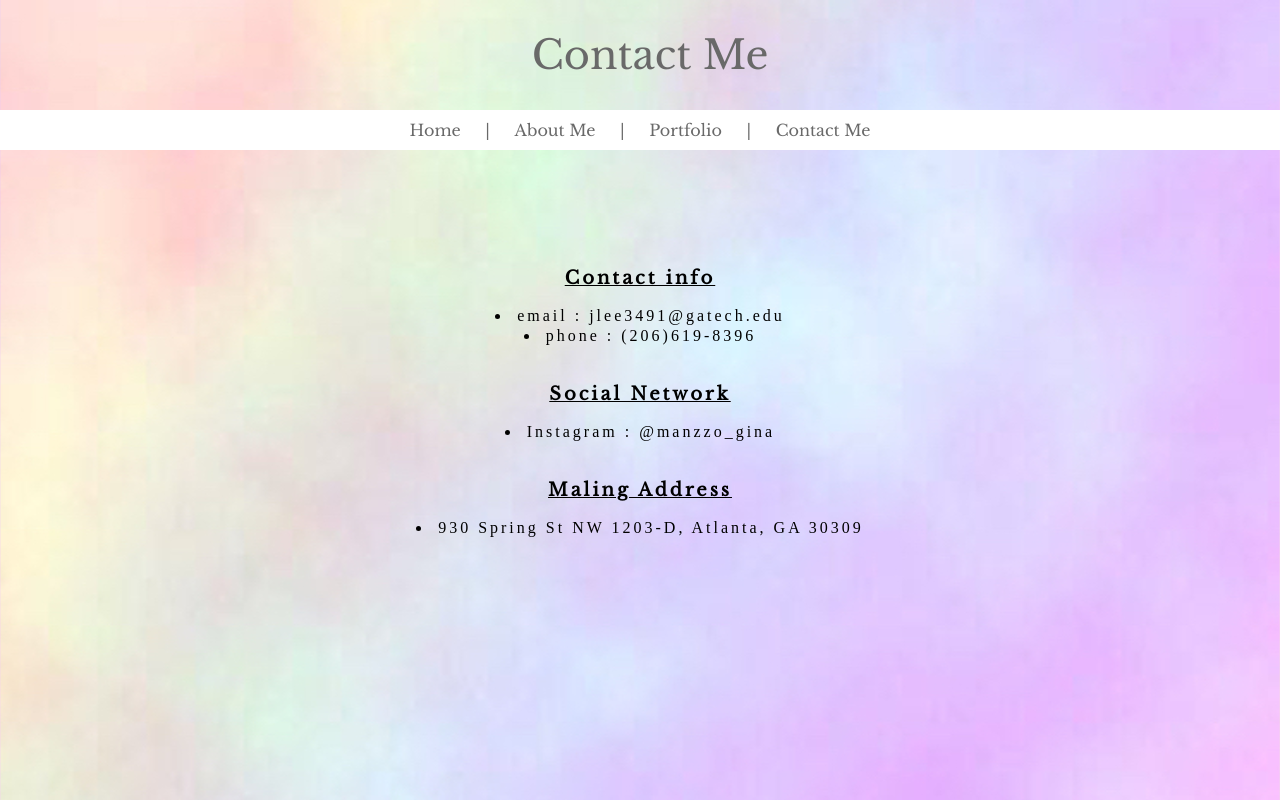
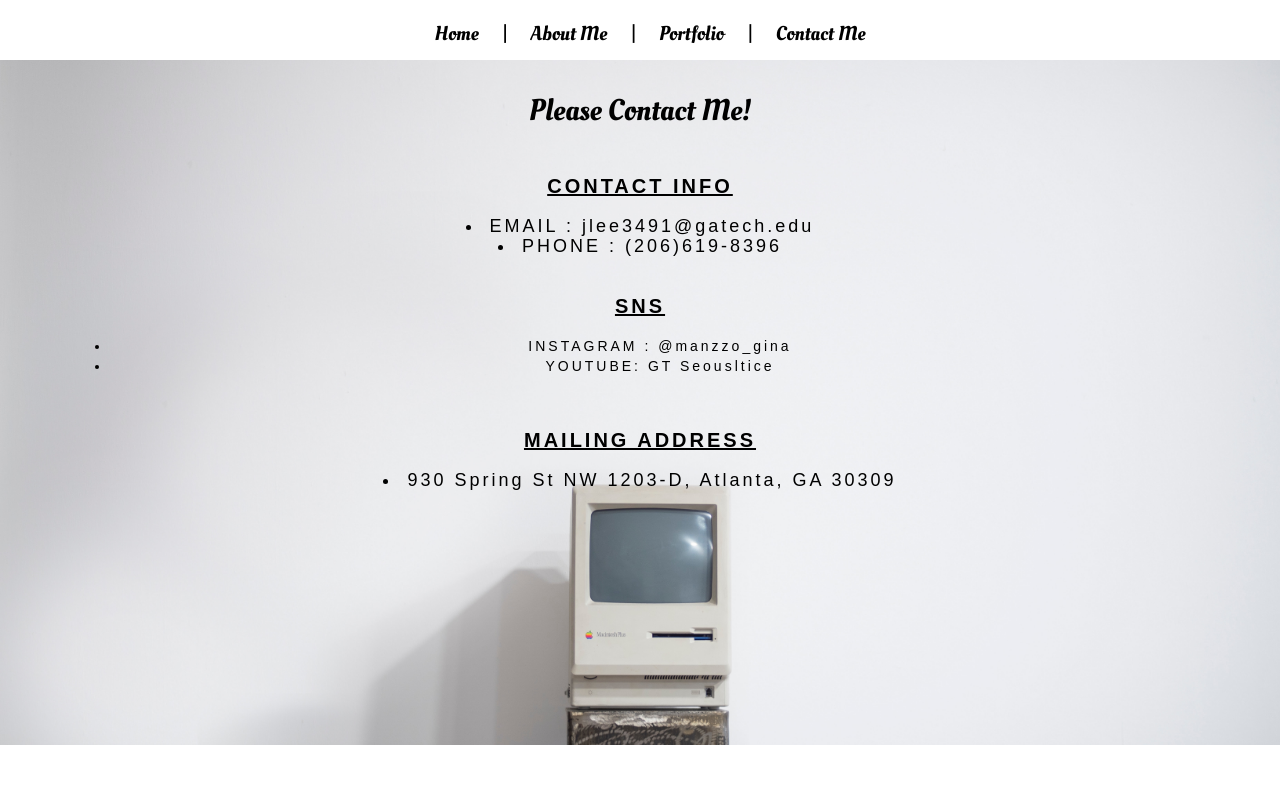
Before and after one commit to glee3491/LMC2700-Project01, a plain HTML site: page ContactMe.html in a window 1280 px wide. Drawn offline with nearby package versions, Linux system fonts and the light colour scheme; a web font is replaced by a local one.

Commit message:
New WebSite

```diff
--- a/StyleSheet3.css
+++ b/CSSs/StyleSheet.css
@@ -1,12 +1,27 @@
 body {
-    font-family: 'Libre Baskerville', serif;
+    font-family: 'Oleo Script', cursive;
     margin: 0px;
     padding: 0px;
     width: 100%;
-    background-size: cover;
-    background-image: url(bg.jpg);
-    background-repeat: repeat;
+	background-size: cover;
+	background-image: url("../pics/homebg.jpg");
+	background-repeat: no-repeat;
     text-align: center;
+}
+
+#mypic {
+	border-colr: black;
+}
+#hi {
+	font-size: 30px;
+}
+
+#name {
+	font-size: 50px;
+}
+
+#me {
+	font-size: 23px;
 }
 header {
     font-family: 'Libre Baskerville', serif;
@@ -36,21 +51,28 @@ footer {
     width: 100%;
     height: 30px;
 }
+
 .navibar {
     background: white;
     margin: 0px;
-    padding: 0px;
+    padding: 10px;
     list-style: none;
     position: relative;
     width: 100%;
+	height: 40px;
 }
 .navibar>li {
     display: inline-block;
-    color: dimgray;
+    color: black;
+	font-size: 20px;
 }
 .navibar>li>a {
     display: block;
     text-decoration: none;
     padding: 10px 20px;
-    color:dimgray;
+    color:black;
 }
+.introp {
+    line-height: 30px;
+    font-size: 17px;
+}
--- a/StyleSheet2.css
+++ b/CSSs/StyleSheet2.css
@@ -1,30 +1,36 @@
 body {
-    font-family: 'Libre Baskerville', serif;
+    font-family: 'Oleo Script', cursive;
     margin: 0px;
     padding: 0px;
-    background-size: cover;
-    background-image: url(bg.jpg);
-    background-repeat: repeat;
+    width: 100%;
+	background-size: cover;
+	background-image: url("../pics/homebg.jpg");
+	background-repeat: no-repeat;
     text-align: center;
 }
-header {
-    font-family: 'Libre Baskerville', serif;
+
+#abtme {
+	font-size: 30px;
+	padding-top: 30px;
+	padding-bottom: 20px;
+}
+
+section {
+    font-family: 'Darker Grotesque', sans-serif;
     margin: 0px;
-    padding: 10px;
-    height: 70px;
-    font-size: 40px;
-    color: dimgray;
-    text-align: center;
-}
-section {
-    font-family: 'Libre Baskerville', serif;
-    margin: 0px;
-    padding: 50px;
+    padding-top: 5px;
+	padding-left: 70px;
+	padding-right: 70px;
+	padding-bottom: 5px;
     height: 400px;
     font-size: 14px;
     letter-spacing: 3px;
     line-height: 20px;
     text-align: center;
+}
+
+.section>#pic {
+	border-radius: 10px;
 }
 footer {
     margin: 0px;
@@ -33,23 +39,26 @@ footer {
     width: 100%;
     height: 30px;
 }
+
 .navibar {
     background: white;
     margin: 0px;
-    padding: 0px;
+    padding: 10px;
     list-style: none;
     position: relative;
     width: 100%;
+	height: 40px;
 }
 .navibar>li {
     display: inline-block;
-    color: dimgray;
+    color: black;
+	font-size: 20px;
 }
 .navibar>li>a {
     display: block;
     text-decoration: none;
     padding: 10px 20px;
-    color:dimgray;
+    color:black;
 }
 .pic {
     float: left;
@@ -71,14 +80,14 @@ footer {
     padding: 10px;
 }
 .profile>p {
-    font-family: 'Libre Baskerville', serif;
+    font-family: 'Darker Grotesque', sans-serif;
     font-weight: bold;
-    font-size: 16px;
+    font-size: 20px;
     text-align: left;
     text-decoration: underline;
 }
 .profile>ul>li {
-    font-family: 'Abhaya Libre', serif;
-    font-size: 14px;
+    font-family: 'Darker Grotesque', sans-serif;
+    font-size: 18px;
     text-align: left;
 }
--- /dev/null
+++ b/CSSs/StyleSheet3.css
@@ -0,0 +1,51 @@
+body {
+    font-family: 'Oleo Script', cursive;
+    margin: 0px;
+    padding: 0px;
+    width: 100%;
+	background-size: cover;
+	background-image: url("../pics/homebg.jpg");
+	background-repeat: no-repeat;
+    text-align: center;
+}
+
+#portfolio {
+	font-size: 30px;
+	padding-top: 30px;
+	padding-bottom: 20px;
+}
+
+section {
+    font-family: 'Darker Grotesque', sans-serif;
+    margin: 0px;
+    padding-top: 5px;
+	padding-left: 70px;
+	padding-right: 70px;
+	padding-bottom: 5px;
+    height: 400px;
+    font-size: 18px;
+    letter-spacing: 3px;
+    line-height: 20px;
+    text-align: center;
+}
+
+.navibar {
+    background: white;
+    margin: 0px;
+    padding: 10px;
+    list-style: none;
+    position: relative;
+    width: 100%;
+	height: 40px;
+}
+.navibar>li {
+    display: inline-block;
+    color: black;
+	font-size: 20px;
+}
+.navibar>li>a {
+    display: block;
+    text-decoration: none;
+    padding: 10px 20px;
+    color:black;
+}
--- /dev/null
+++ b/CSSs/StyleSheet4.css
@@ -0,0 +1,60 @@
+body {
+    font-family: 'Oleo Script', cursive;
+    margin: 0px;
+    padding: 0px;
+    width: 100%;
+	background-size: cover;
+	background-image: url("../pics/homebg.jpg");
+	background-repeat: no-repeat;
+    text-align: center;
+}
+
+#contact {
+	font-size: 30px;
+	padding-top: 30px;
+	padding-bottom: 20px;
+}
+
+section {
+    font-family: 'Darker Grotesque', sans-serif;
+    margin: 0px;
+    padding-top: 5px;
+	padding-left: 70px;
+	padding-right: 70px;
+	padding-bottom: 5px;
+    height: 400px;
+    font-size: 14px;
+    letter-spacing: 3px;
+    line-height: 20px;
+    text-align: center;
+}
+.navibar {
+    background: white;
+    margin: 0px;
+    padding: 10px;
+    list-style: none;
+    position: relative;
+    width: 100%;
+	height: 40px;
+}
+.navibar>li {
+    display: inline-block;
+    color: black;
+	font-size: 20px;
+}
+.navibar>li>a {
+    display: block;
+    text-decoration: none;
+    padding: 10px 20px;
+    color:black;
+}
+.contactinfo>p {
+    font-family: 'Darker Grotesque', sans-serif;
+    font-weight: bold;
+    font-size: 20px;
+    text-decoration: underline;
+}
+.contactinfo>li {
+    font-family: 'Darker Grotesque', sans-serif;
+    font-size: 18px;
+}
--- a/ContactMe.html
+++ b/ContactMe.html
@@ -1,22 +1,16 @@
 <!DOCTYPE HTML>
 
-<html>
-
-    <title>
-    Contact Me
-    </title>
+<html lang="en-US">
 
     <head>
-        <link href = "StyleSheet4.css" rel = "stylesheet">
-        <link href="https://fonts.googleapis.com/css?family=Abhaya+Libre|Libre+Baskerville&display=swap" rel="stylesheet">
-
+        <meta charset="UTF-8">
+    	<meta name="viewport" content="width=device-width, initial-scale=1">
+        <link href = "CSSs/StyleSheet4.css" rel = "stylesheet">
+        <link href="https://fonts.googleapis.com/css?family=Darker+Grotesque|Oleo+Script:400,700&display=swap" rel="stylesheet">
+        <title>Contact Me</title>
     </head>
     <body>
-        <br>
-        <header>
-            Contact Me
-        </header>
-         <ul class ="navibar">
+		<ul class ="navibar">
             <li>
                 <a href = "index.html">Home</a>
             </li>
@@ -33,22 +27,24 @@
                 <a href = "ContactMe.html">Contact Me</a>
             </li>
         </ul>
+        <div id ="contact">Please Contact Me!</div>
         <section>
             <div class = "contactinfo">
-                <p>Contact info</p>
+                <p><b>CONTACT INFO</b></p>
                 <li>
-                    email : jlee3491@gatech.edu
+                    EMAIL : jlee3491@gatech.edu
                 </li>
                 <li>
-                    phone : (206)619-8396
+                    PHONE : (206)619-8396
                 </li>
-                <br>
-                <p>Social Network</p>
-                <li>
-                    Instagram : @manzzo_gina
-                </li>
-                <br>
-                <p>Maling Address</p>
+              <br>
+              <p><b>SNS</b></p>
+                <ul>
+                  <li> INSTAGRAM : @manzzo_gina </li>
+                  <li>YOUTUBE: GT Seousltice</li>
+                </ul>
+              <br>
+                <p><b>MAILING ADDRESS</b></p>
                 <li>
                     930 Spring St NW 1203-D, Atlanta, GA 30309
                 </li>
--- a/StyleSheet.css
+++ /dev/null
@@ -1,64 +0,0 @@
-body {
-    font-family: 'Libre Baskerville', serif;
-    margin: 0px;
-    padding: 0px;
-    width: 100%;
-    background-size: cover;
-    background-image: url(bg.jpg);
-    background-repeat: repeat;
-    text-align: center;
-}
-header {
-    font-family: 'Libre Baskerville', serif;
-    margin: 0px;
-    padding: 10px;
-    width: 100%;
-    height: 70px;
-    font-size: 40px;
-    color: dimgray;
-    text-align: center;
-}
-section {
-    font-family: 'Libre Baskerville', serif;
-    margin: 0px;
-    padding: 100px;
-    width 100%;
-    height: 400px;
-    font-size: 14px;
-    letter-spacing: 3px;
-    line-height: 20px;
-    text-align: center;
-}
-footer {
-    margin: 0px;
-    padding: 0px;
-    float: bottom;
-    width: 100%;
-    height: 30px;
-}
-.navibar {
-    background: white;
-    margin: 0px;
-    padding: 0px;
-    list-style: none;
-    position: relative;
-    width: 100%;
-}
-.navibar>li {
-    display: inline-block;
-    color: dimgray;
-}
-.navibar>li>a {
-    display: block;
-    text-decoration: none;
-    padding: 10px 20px;
-    color:dimgray;
-}
-img {
-    left: 600px;
-    top: 400px;
-}
-.introp {
-    line-height: 30px;
-    font-size: 17px;
-}
--- a/StyleSheet4.css
+++ /dev/null
@@ -1,66 +0,0 @@
-body {
-    font-family: 'Libre Baskerville', serif;
-    margin: 0px;
-    padding: 0px;
-    width: 100%;
-    background-size: cover;
-    background-image: url(bg.jpg);
-    background-repeat: repeat;
-    text-align: center;
-}
-header {
-    font-family: 'Libre Baskerville', serif;
-    margin: 0px;
-    padding: 10px;
-    width: 100%;
-    height: 70px;
-    font-size: 40px;
-    color: dimgray;
-    text-align: center;
-}
-section {
-    font-family: 'Libre Baskerville', serif;
-    margin: 0px;
-    padding: 100px;
-    width 100%;
-    height: 400px;
-    font-size: 14px;
-    letter-spacing: 3px;
-    line-height: 20px;
-    text-align: center;
-}
-footer {
-    margin: 0px;
-    padding: 0px;
-    float: bottom;
-    width: 100%;
-    height: 30px;
-}
-.navibar {
-    background: white;
-    margin: 0px;
-    padding: 0px;
-    list-style: none;
-    position: relative;
-    width: 100%;
-}
-.navibar>li {
-    display: inline-block;
-    color: dimgray;
-}
-.navibar>li>a {
-    display: block;
-    text-decoration: none;
-    padding: 10px 20px;
-    color:dimgray;
-}
-.contactinfo>p {
-    font-family: 'Libre Baskerville', serif;
-    font-weight: bold;
-    font-size: 18px;
-    text-decoration: underline;
-}
-.contactinfo>li {
-    font-family: 'Abhaya Libre', serif;
-    font-size: 16px;
-}
```
Also changed, not shown: AboutMe.html (+20 -30 lines), Portfolio.html (+7 -12 lines), index.html (+21 -24 lines), bg.jpg (deleted), homepic.png (deleted), pics/aboutmepic.png (renamed from aboutmepic.png), pics/abtmepic.JPG (added), pics/homebg.jpg (added), pics/mypic.png (added), 2 other files.
